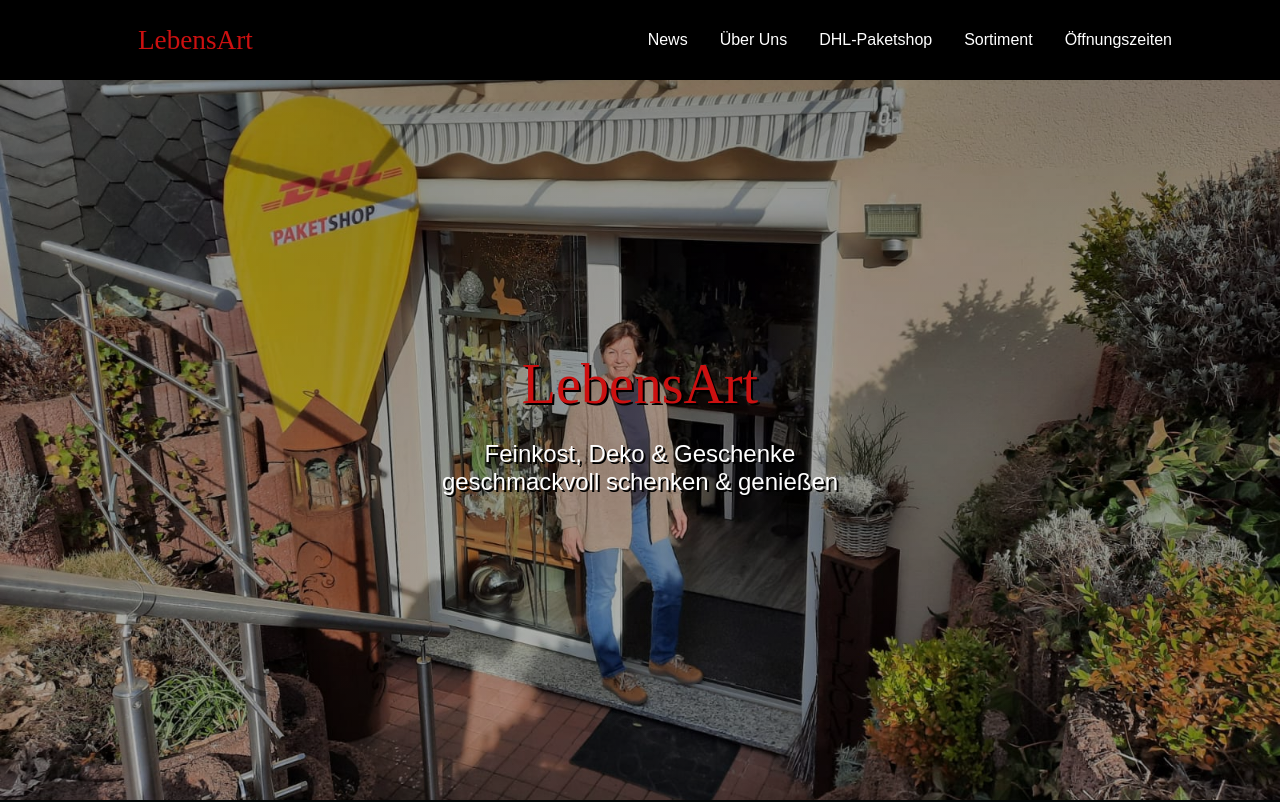
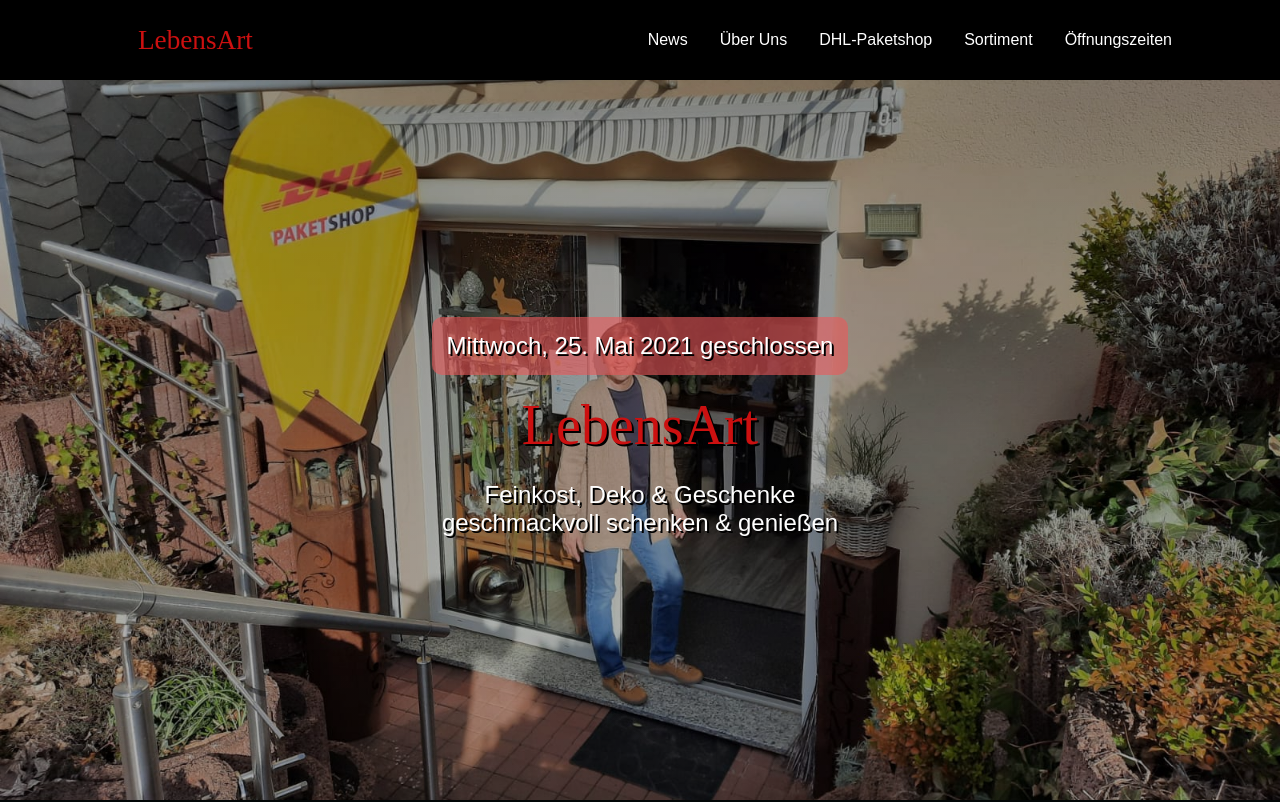
Before and after one commit to JanDupont/Website-Lebensart, a React (Create React App) app: page / in a window 1280 px wide. Shown: the top 802 px of the page. Built offline with nearby package versions, Linux system fonts and the light colour scheme; a web font is replaced by a local one.

Commit message:
HeroSection

```diff
--- a/src/components/HeroSection/index.js
+++ b/src/components/HeroSection/index.js
@@ -25,8 +25,9 @@ const HeroSection = () => {
                 <ImgBg src={Bild} />
             </HeroBg>
             <HeroContent>
-                {//<HeroP style={{background: "rgba(219, 124, 116, 0.6)", padding: "15px", borderRadius: "10px"}}>
-                 //</HeroP>
+                {<HeroP style={{background: "rgba(235,89,90,0.6)", padding: "15px", borderRadius: "10px"}}>
+                    Mittwoch, 25. Mai 2021 geschlossen
+                 </HeroP>
                 }
                 <br/>
                 <HeroH1>LebensArt</HeroH1>
```
